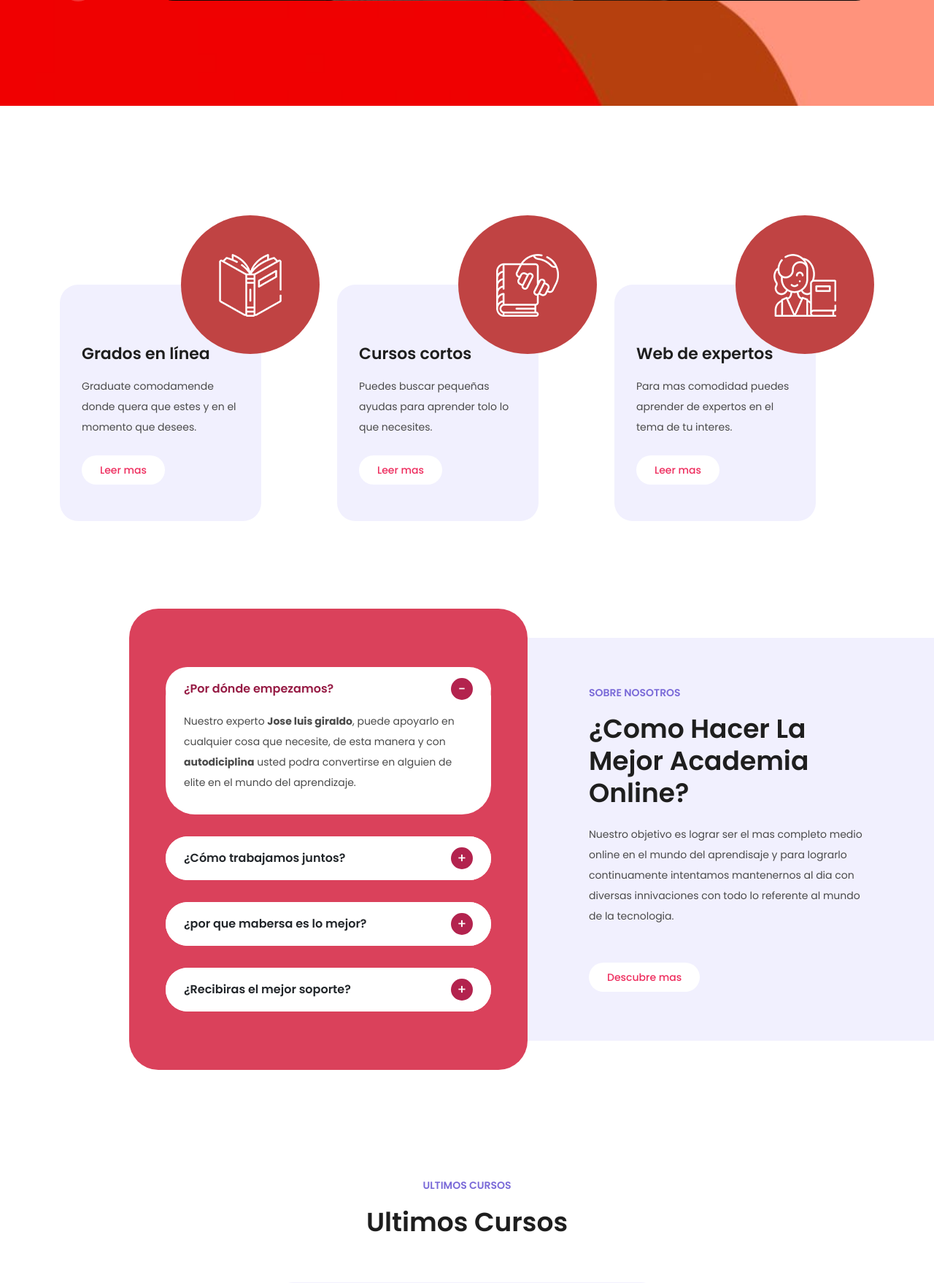
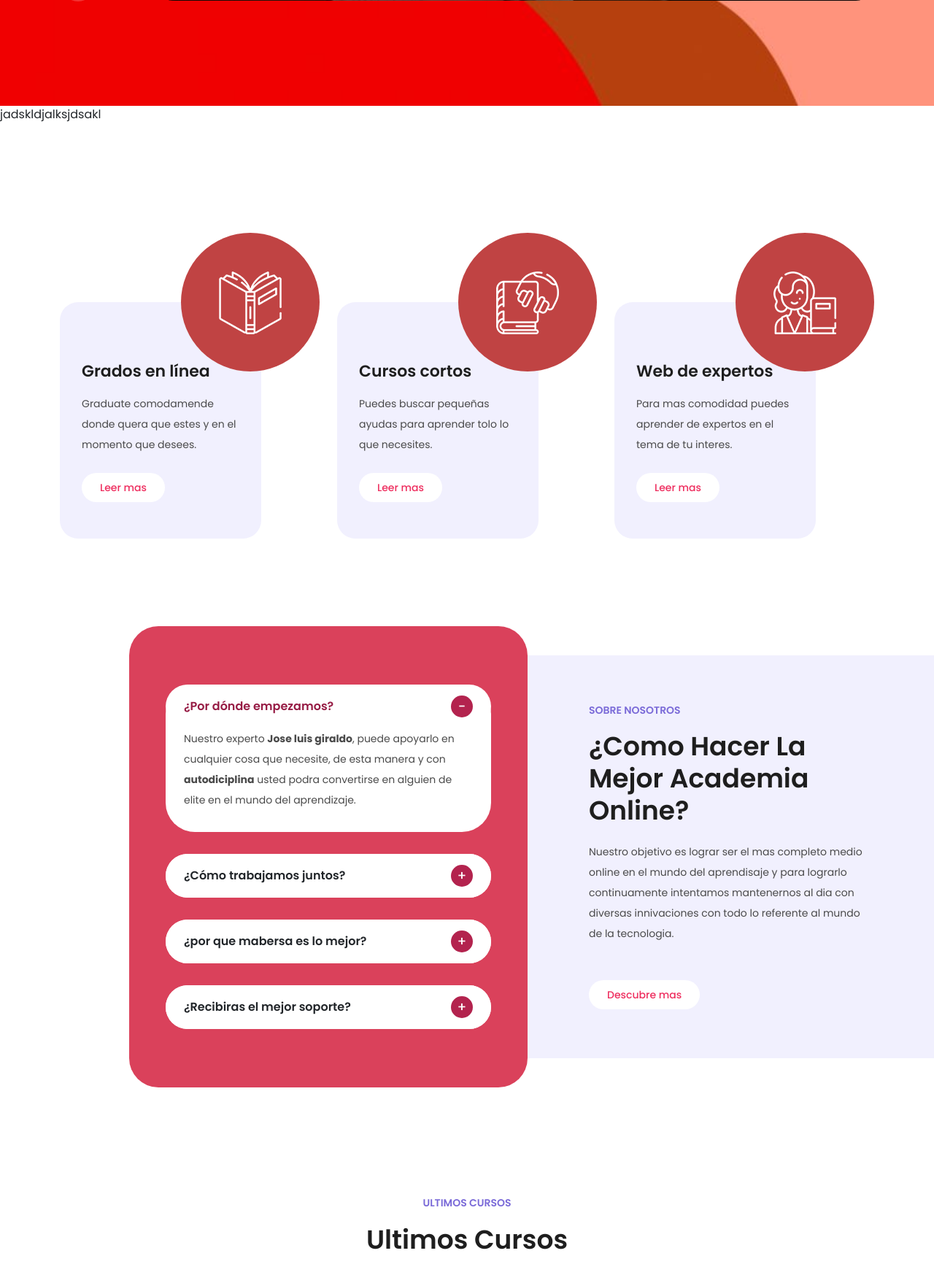
Before and after one commit to kronBELET/mabersa, a PHP site: page /index.php in a window 1280 px wide. Shown: the part 968-2726 px from the top of the page at 73% size. Run offline with PHP 8.4, Linux system fonts and the light colour scheme.

Commit message:
cambios arriba

```diff
--- a/pagina_principal/index.php
+++ b/pagina_principal/index.php
@@ -57,7 +57,7 @@
       </div>
     </div>
   </div>
-
+jadskldjalksjdsakl
   <div class="services section" id="services">
     <div class="container">
       <div class="row">
```
